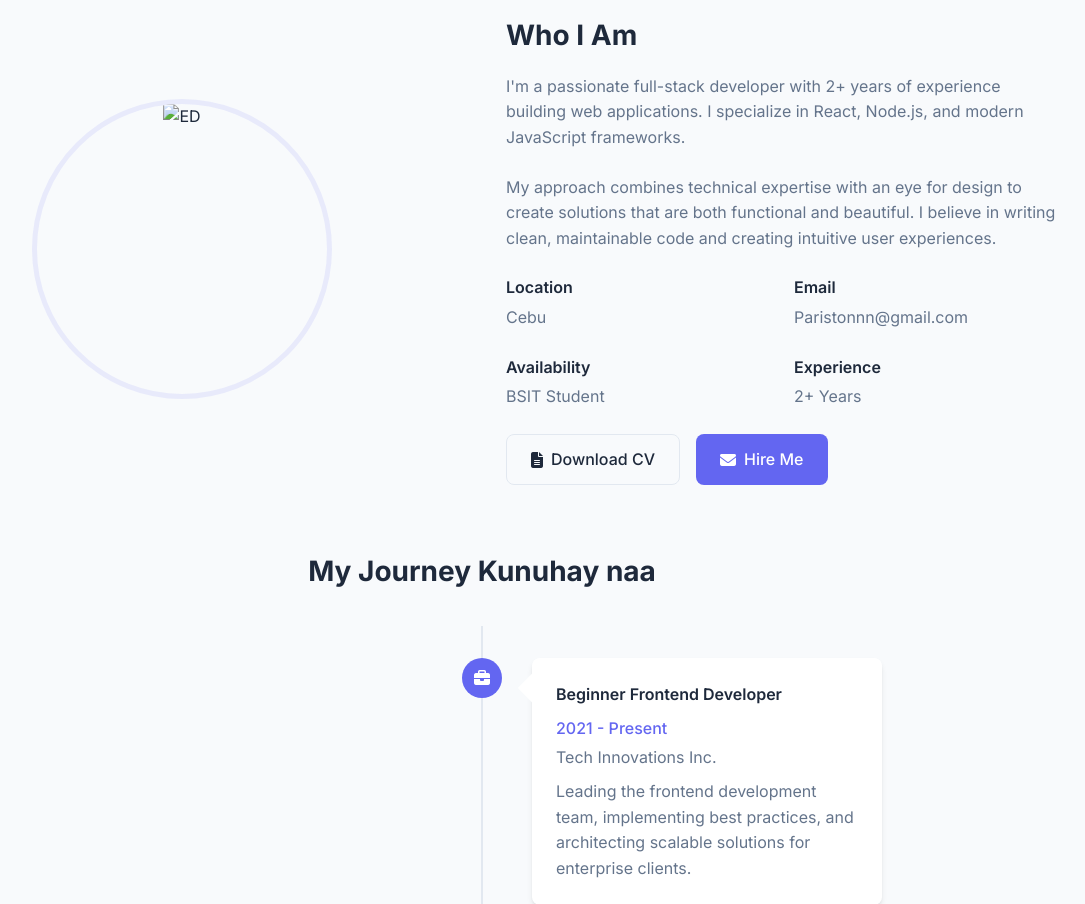
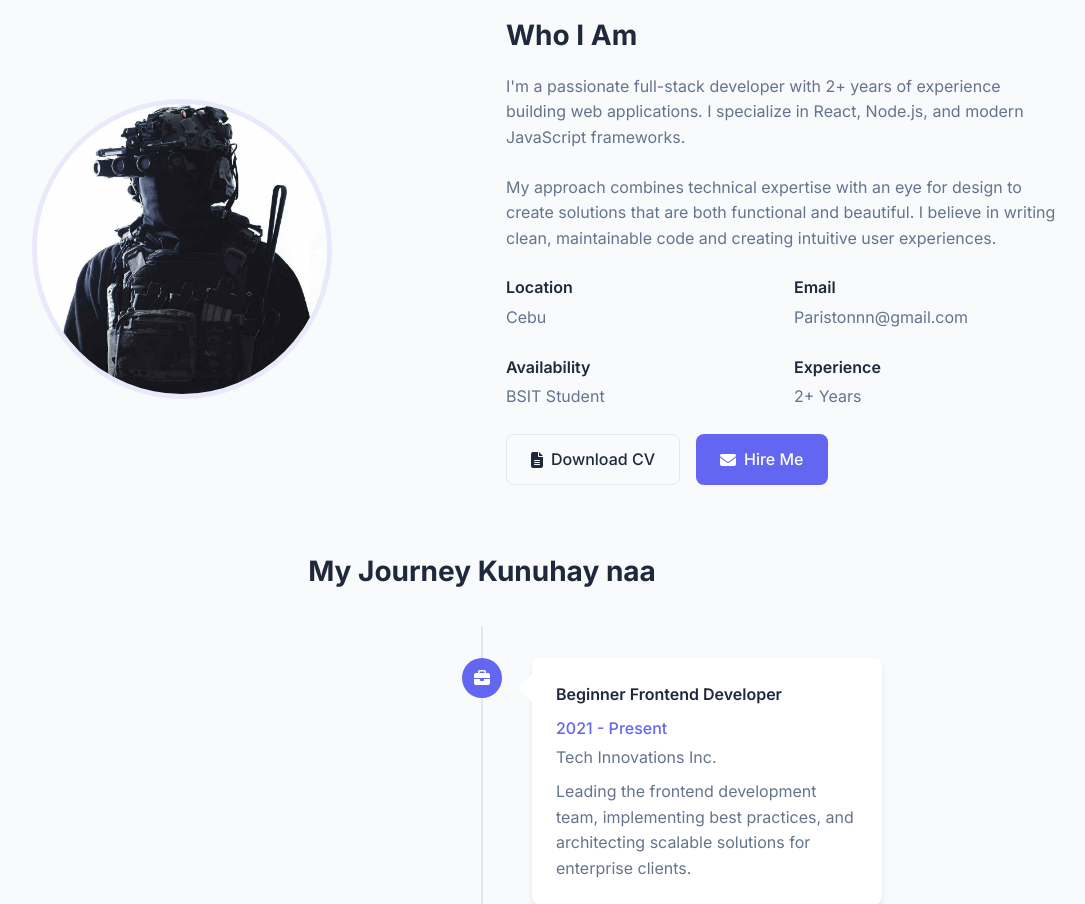
Before and after one commit to EDProgrammerist/Activity-Project-1_SIAP, a plain HTML site: page index.html in a window 1280 px wide. Shown: the part 947-1851 px from the top of the page, without its empty margins (158-1243 px from the left). Drawn offline with Linux system fonts and the light colour scheme; the site is published under a folder, as on GitHub Pages, so addresses that start at the root find nothing; animation ran at ten frames a second.

Commit message:
Update index.html

```diff
--- a/index.html
+++ b/index.html
@@ -68,7 +68,7 @@
                 <div class="about-content">
                     <div class="about-image animate-item">
                         <div class="image-container">
-                            <img src="/images/meV2.jpg" alt="ED">
+                            <img src="./images/meV2.jpg" alt="ED">
                         </div>
                     </div>
                     <div class="about-text animate-item">
```
